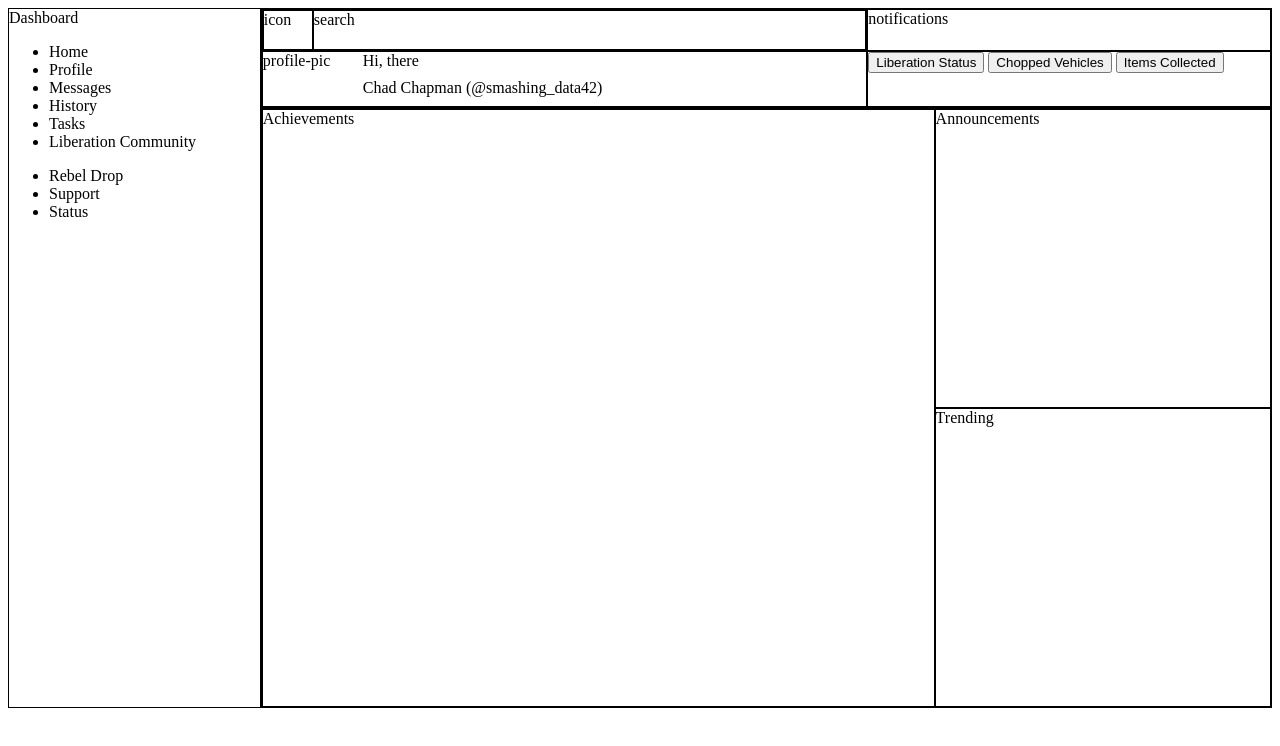
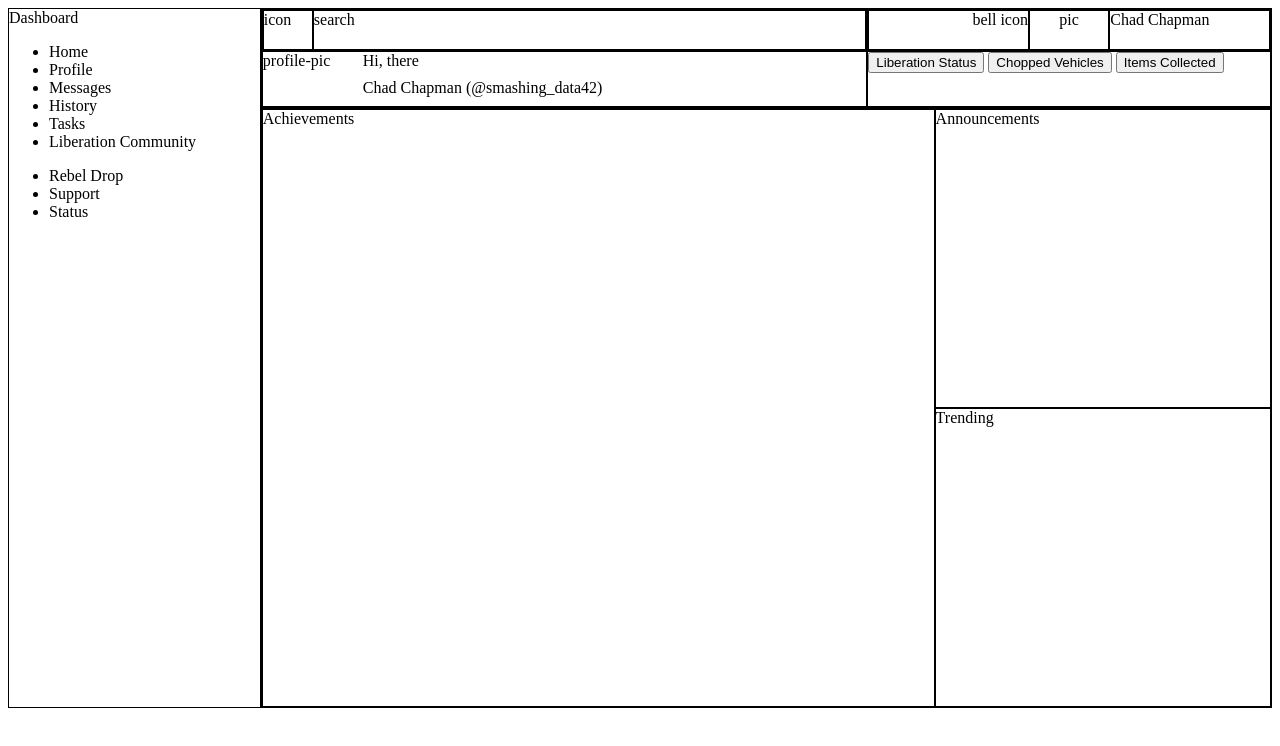
Before and after one commit to chapmancbVCU/admin-dashboard, a plain HTML site: page index.html in a window 1280 px wide. Drawn offline with Linux system fonts and the light colour scheme.

Commit message:
Setup notifications area.

```diff
--- a/css/styles.css
+++ b/css/styles.css
@@ -37,6 +37,22 @@
 }
 
 .notifications {
+  border: 1px solid black;
+  display: grid;
+  grid-template-columns: 2fr 1fr 2fr;
+}
+
+.bell-icon {
+  border: 1px solid black;
+  text-align: right;
+}
+
+.small-profile-pic {
+  border: 1px solid black;
+  text-align: center;
+}
+
+.short-profile-name {
   border: 1px solid black;
 }
 
--- a/index.html
+++ b/index.html
@@ -20,7 +20,11 @@
           <div class="search-icon">icon</div>
           <div class="search-bar">search</div>
         </div>
-        <div class="notifications">notifications</div>
+        <div class="notifications">
+          <div class="bell-icon">bell icon</div>
+          <div class="small-profile-pic">pic</div>
+          <div class="short-profile-name">Chad Chapman</div>
+        </div>
         <div class="welcome">
           <div class="profile-pic">profile-pic</div>
           <div class="greeting">Hi, there</div>
```
